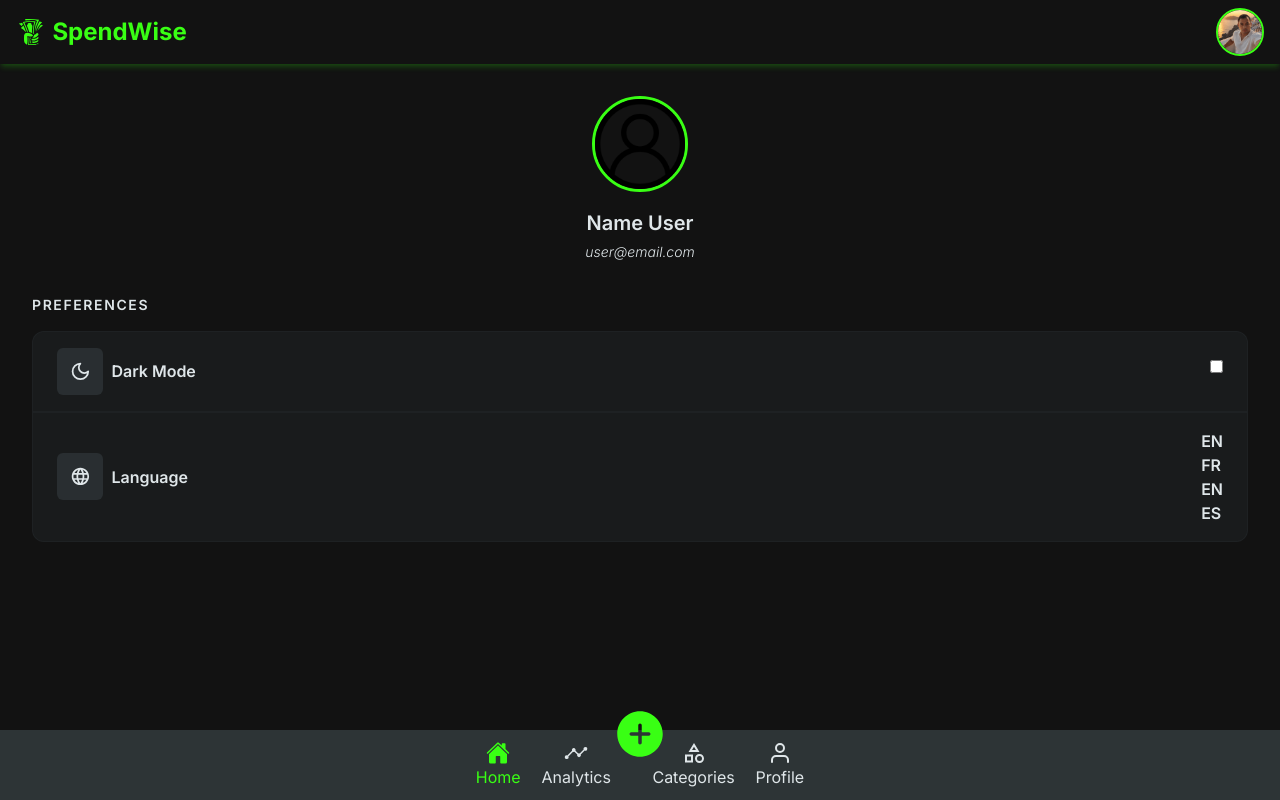
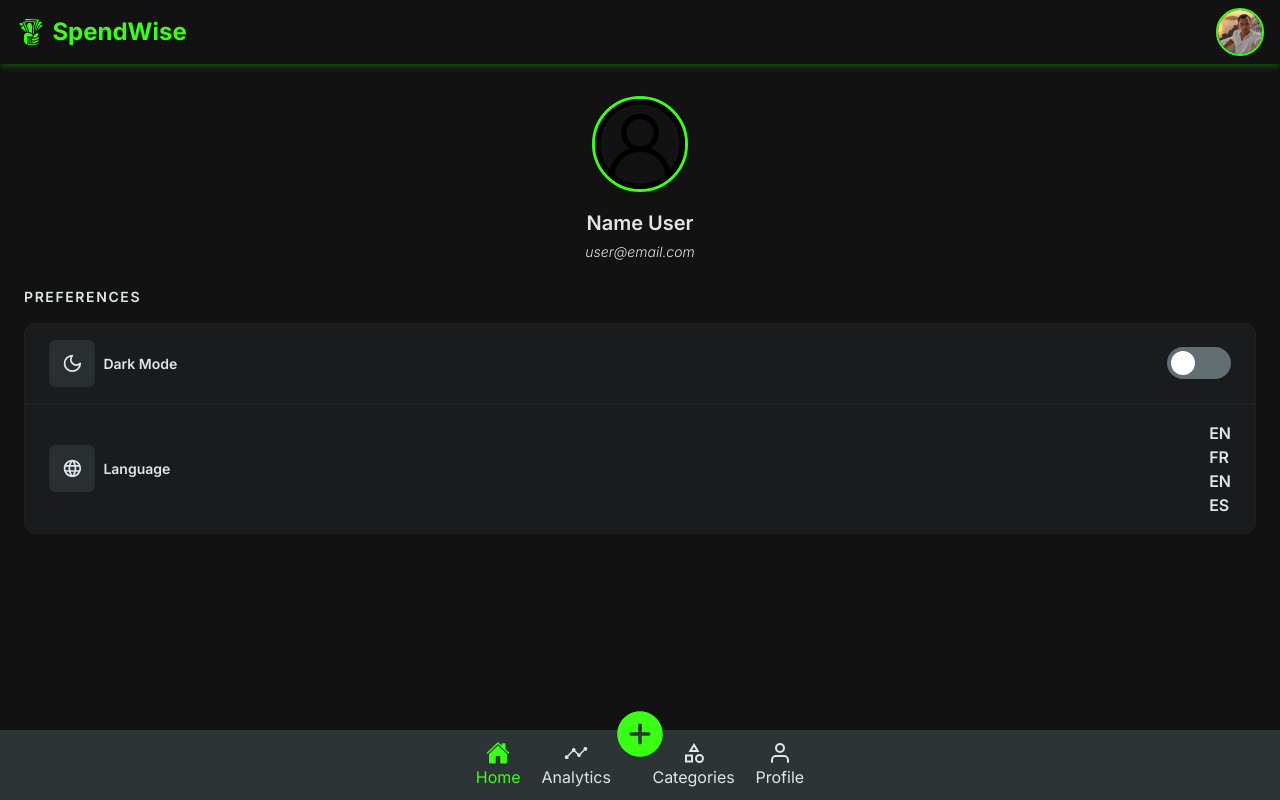
Before and after one commit to Andriamahay11master/SpendWise, a React (Vite) app: page /profile in a window 1280 px wide. Built offline with nearby package versions, Linux system fonts and the light colour scheme.

Commit message:
customisation switch

```diff
--- a/src/styles/common/_form.scss
+++ b/src/styles/common/_form.scss
@@ -222,3 +222,47 @@ label {
     color: rgba($dark, 0.9);
   }
 }
+
+.switch {
+  position: relative;
+  display: inline-block;
+  width: 4rem;
+  height: 2rem;
+  margin-bottom: 0;
+  input {
+    opacity: 0;
+    width: 0;
+    height: 0;
+    &:checked {
+      & + .slider {
+        background-color: $primary;
+        &::before {
+          transform: translateX(2rem);
+          background-color: $primary-dark;
+        }
+      }
+    }
+  }
+  .slider {
+    position: absolute;
+    cursor: pointer;
+    top: 0;
+    left: 0;
+    right: 0;
+    bottom: 0;
+    background-color: $gray;
+    transition: 0.4s;
+    border-radius: 3rem;
+    &:before {
+      position: absolute;
+      content: "";
+      height: 1.5rem;
+      width: 1.5rem;
+      left: 0.25rem;
+      bottom: 0.25rem;
+      background-color: $white;
+      transition: 0.4s;
+      border-radius: 50%;
+    }
+  }
+}
--- a/src/styles/components/profile.scss
+++ b/src/styles/components/profile.scss
@@ -23,7 +23,7 @@
     font-style: italic;
   }
   .profil-bottom {
-    padding: 2rem;
+    padding: 1.5rem;
   }
   .profil-setting {
     .title-h3 {
@@ -56,5 +56,8 @@
       padding: 0.8rem;
       font-size: 1.3rem;
     }
+    .setting-name {
+      font-size: $font-size-sm;
+    }
   }
 }
```
